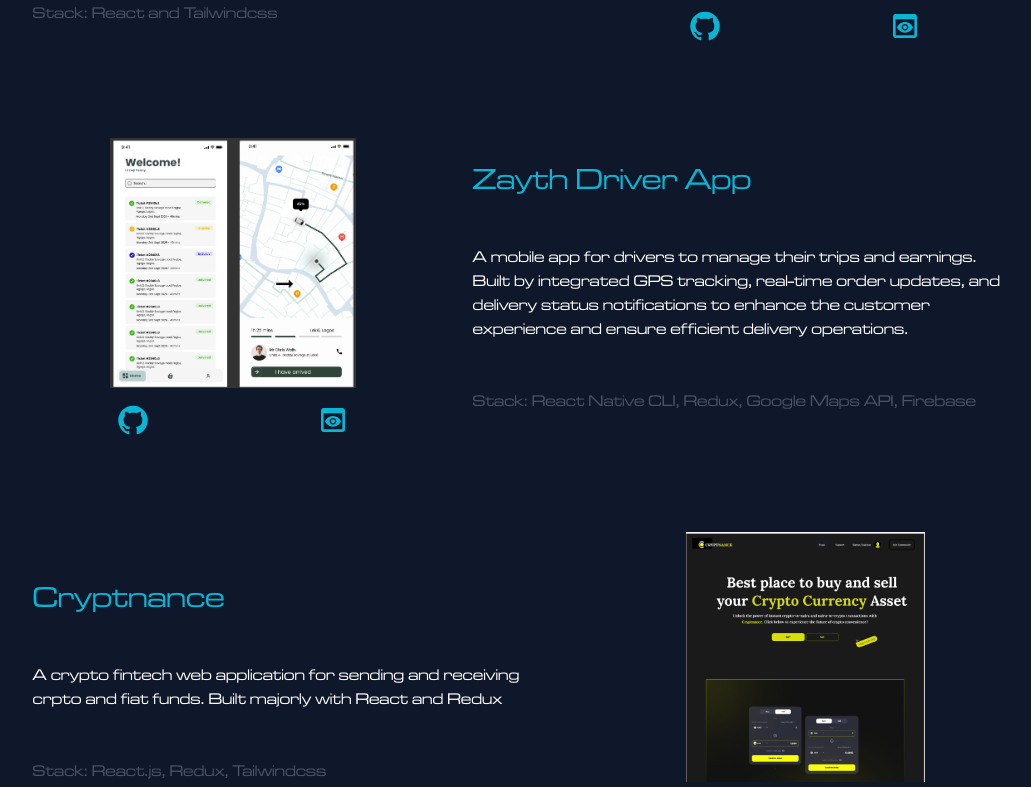
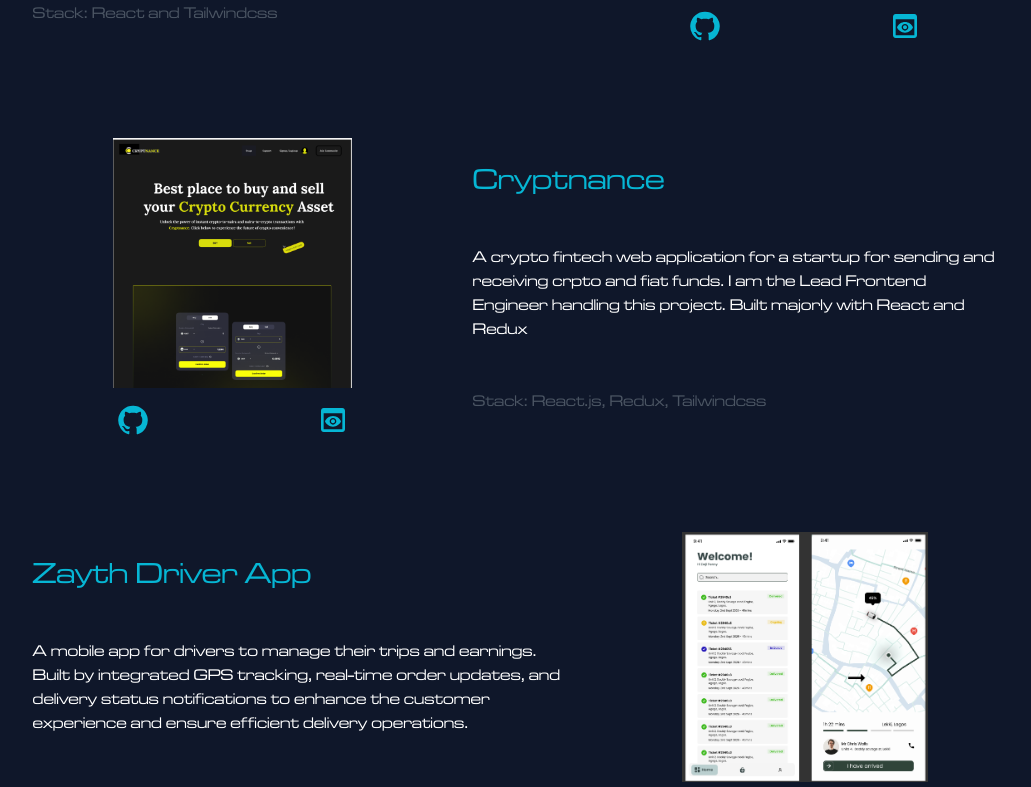
Before and after one commit to iampitrus/Portfolio, a Next.js app: page /projects in a window 1280 px wide. Shown: the part 600-1387 px from the top of the page, without its empty margins (121-1152 px from the left). Built offline with nearby package versions, Linux system fonts and the light colour scheme.

Commit message:
refactor: some changes in the projects order

```diff
--- a/data/data.js
+++ b/data/data.js
@@ -11,6 +11,17 @@ export const projects = [
     stack: "React and Tailwindcss",
   },
   {
+    title: "Cryptnance",
+    url: {
+      github: "#",
+      live: "webapp",
+      image: "/cryptnance.png",
+    },
+    description:
+      "A crypto fintech web application for a startup for sending and receiving crpto and fiat funds. I am the Lead Frontend Engineer handling this project. Built majorly with React and Redux ",
+    stack: "React.js, Redux, Tailwindcss",
+  },
+  {
     title: "Zayth Driver App",
     url: {
       github: "",
@@ -20,18 +31,6 @@ export const projects = [
     description:
       "A mobile app for drivers to manage their trips and earnings. Built by integrated GPS tracking, real-time order updates, and delivery status notifications to enhance the customer experience and ensure efficient delivery operations.",
     stack: "React Native CLI, Redux, Google Maps API, Firebase",
-  },
-
-  {
-    title: "Cryptnance",
-    url: {
-      github: "#",
-      live: "webapp",
-      image: "/cryptnance.png",
-    },
-    description:
-      "A crypto fintech web application for sending and receiving crpto and fiat funds. Built majorly with React and Redux ",
-    stack: "React.js, Redux, Tailwindcss",
   },
   {
     title: "3D Product Website",
```
